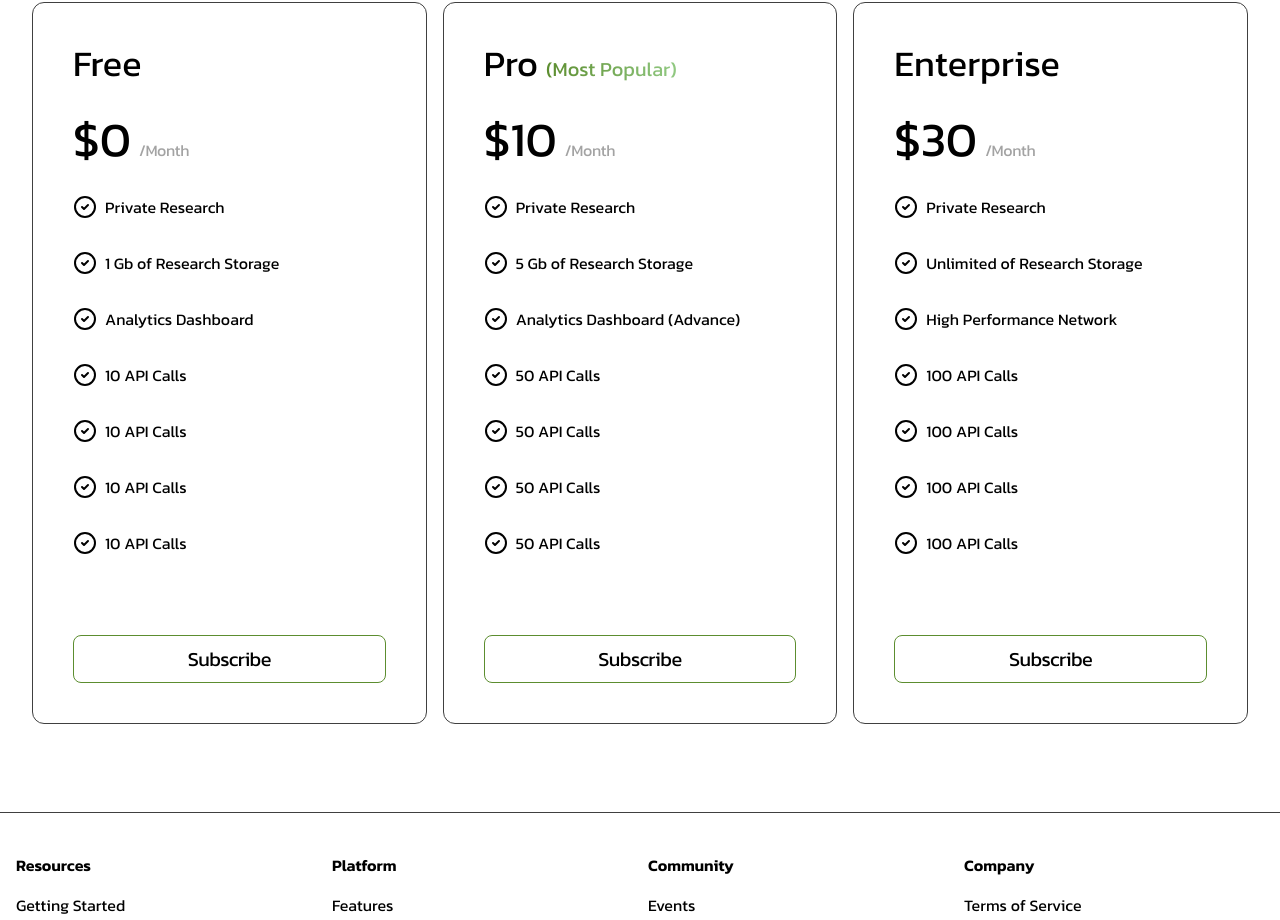
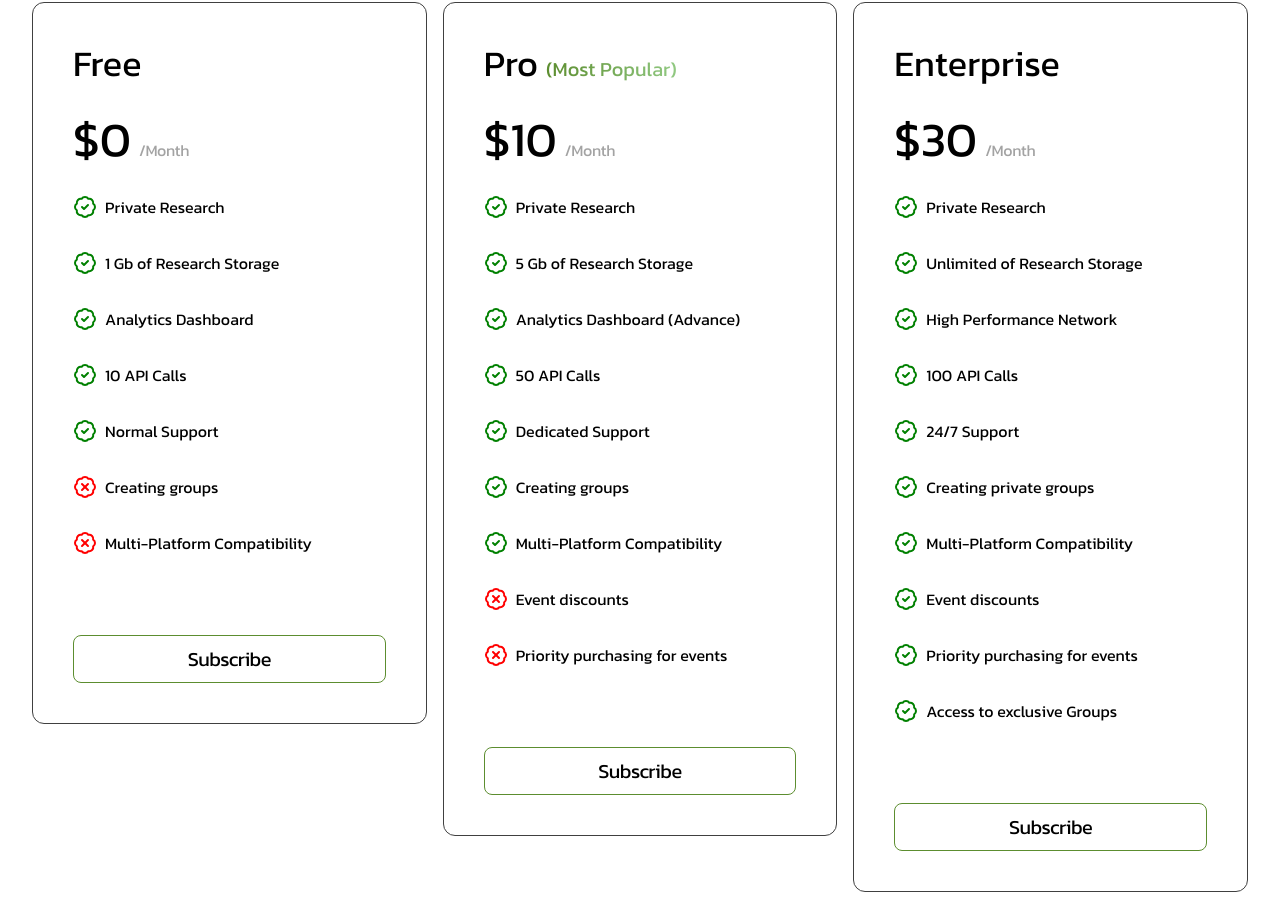
Before and after one commit to I-A-N-Desenvolvimento-de-Software-LTDA/DrugXpert-website, a React (Vite) app: page /pricing in a window 1280 px wide. Shown: the part 363-1283 px from the top of the page. Built offline with nearby package versions, Linux system fonts and the light colour scheme.

Commit message:
pricing updated

```diff
--- a/package.json
+++ b/package.json
@@ -11,7 +11,7 @@
   },
   "dependencies": {
     "firebase": "^10.13.2",
-    "lucide-react": "^0.344.0",
+    "lucide-react": "^0.454.0",
     "react": "^18.2.0",
     "react-dom": "^18.2.0",
     "react-ga4": "^2.1.0",
--- a/src/components/Pricing/FullSubscribe.jsx
+++ b/src/components/Pricing/FullSubscribe.jsx
@@ -1,4 +1,6 @@
-import { CheckCircle2 } from "lucide-react";
+import { BadgeCheck, BadgeX  } from "lucide-react";
+
+
 import { subscribeOptions } from "../../constants";
 
 const FullSubscribe = () => {
@@ -26,8 +28,14 @@ const FullSubscribe = () => {
               <ul>
                 {option.features.map((feature, index) => (
                   <li key={index} className="mt-8 flex items-center">
-                    <CheckCircle2 />
+                    <BadgeCheck color="green" />
                     <span className="ml-2">{feature}</span>
+                  </li>
+                ))}
+                {option.notOn.map((notOn, index) => (
+                  <li key={index} className="mt-8 flex items-center">
+                    <BadgeX  color="red"/>
+                    <span className="ml-2">{notOn}</span>
                   </li>
                 ))}
               </ul>
--- a/src/components/Pricing/Subscribe.jsx
+++ b/src/components/Pricing/Subscribe.jsx
@@ -1,4 +1,4 @@
-import { CheckCircle2 } from "lucide-react";
+import { BadgeCheck } from "lucide-react";
 import { pricingOptions } from "../../constants";
 
 const Subscribe = () => {
@@ -26,14 +26,19 @@ const Subscribe = () => {
               <ul>
                 {option.features.map((feature, index) => (
                   <li key={index} className="mt-8 flex items-center">
-                    <CheckCircle2 />
+                    <BadgeCheck color="green" />
                     <span className="ml-2">{feature}</span>
                   </li>
                 ))}
               </ul>
+              <div className="flex mt-5">
+                <h1>
+                  <a href="/pricing" className="underline text-lg hover:text-[#5c8d2f] transition-colors">See more</a>
+                </h1>
+              </div>
               <a
                 href="https://stripe.com/br?utm_adposition="
-                className="inline-flex justify-center items-center text-center w-full h-12 p-5 mt-20 tracking-tight text-xl hover:bg-gradient-to-r from-[#5c8d2f] to-[#215153] border border-[#5c8d2f] hover:text-white rounded-lg transition duration-50"
+                className="inline-flex justify-center items-center text-center w-full h-12 p-5 mt-10 tracking-tight text-xl hover:bg-gradient-to-r from-[#5c8d2f] to-[#215153] border border-[#5c8d2f] hover:text-white rounded-lg transition duration-50"
               >
                 Subscribe
               </a>
--- a/src/constants/index.jsx
+++ b/src/constants/index.jsx
@@ -4,6 +4,7 @@ import { Fingerprint } from "lucide-react";
 import { ShieldHalf } from "lucide-react";
 import { PlugZap } from "lucide-react";
 import { GlobeLock } from "lucide-react";
+
 
 import user1 from "../assets/profile-pictures/user1.jpg";
 import user2 from "../assets/profile-pictures/user2.jpg";
@@ -163,9 +164,11 @@ export const subscribeOptions = [
       "1 Gb of Research Storage",
       "Analytics Dashboard",
       "10 API Calls",
-      "10 API Calls",
-      "10 API Calls",
-      "10 API Calls",
+      "Normal Support",
+    ],
+    notOn: [
+      "Creating groups",
+      "Multi-Platform Compatibility",
     ],
   },
   {
@@ -176,9 +179,13 @@ export const subscribeOptions = [
       "5 Gb of Research Storage",
       "Analytics Dashboard (Advance)",
       "50 API Calls",
-      "50 API Calls",
-      "50 API Calls",
-      "50 API Calls",
+      "Dedicated Support",
+      "Creating groups",
+      "Multi-Platform Compatibility",
+    ],
+    notOn: [
+      "Event discounts",
+      "Priority purchasing for events",
     ],
   },
   {
@@ -189,9 +196,15 @@ export const subscribeOptions = [
       "Unlimited of Research Storage",
       "High Performance Network",
       "100 API Calls",
-      "100 API Calls",
-      "100 API Calls",
-      "100 API Calls",
+      "24/7 Support",
+      "Creating private groups",
+      "Multi-Platform Compatibility",
+      "Event discounts",
+      "Priority purchasing for events",
+      "Access to exclusive Groups",
+    ],
+    notOn: [
+
     ],
   },
 ];
```
Also changed, not shown: 1 other file (tests, documents, lock files or other folders).
